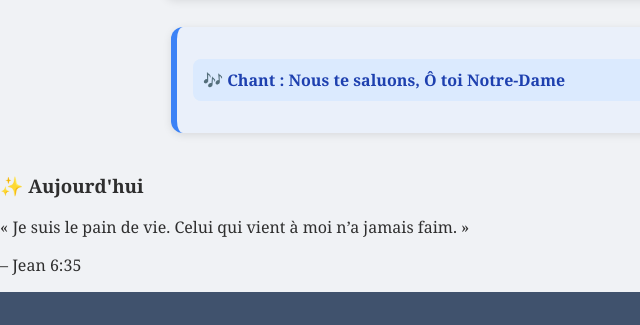
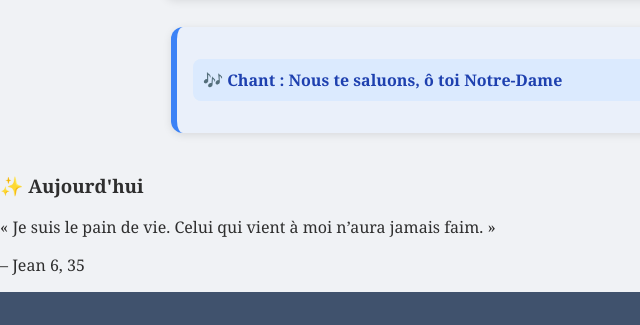
Before and after one commit to Sacha225/notredamedesrivesdugers, a plain HTML site: page actualités.html in a window 1280 px wide. Shown: the part 673-998 px from the top of the page, 0-640 px from the left. Drawn offline with Linux system fonts and the light colour scheme.

Commit message:
Update actualités.html

```diff
--- a/actualités.html
+++ b/actualités.html
@@ -166,14 +166,15 @@
 </section>
 
 <aside class="encart-semaine">
-  <p class="chant"><strong>🎶 Chant :</strong> Nous te saluons, Ô toi Notre-Dame</p>
+  <p class="chant"><strong>🎶 Chant :</strong> Nous te saluons, ô toi Notre-Dame</p>
 </aside>
 
-<aside class="encart-aujourd'hui">
+<aside class="encart-aujourdhui">
   <h3>✨ Aujourd'hui</h3>
-  <p class="citation">« Je suis le pain de vie. Celui qui vient à moi n’a jamais faim. »</p>
-  <p class="reference">– Jean 6:35</p>
+  <p class="citation">« Je suis le pain de vie. Celui qui vient à moi n’aura jamais faim. »</p>
+  <p class="reference">– Jean 6, 35</p>
 </aside>
+
 
 <footer>
   <p>&copy; 2025 Paroisse des Rives du Gers – Tous droits réservés</p>
```
